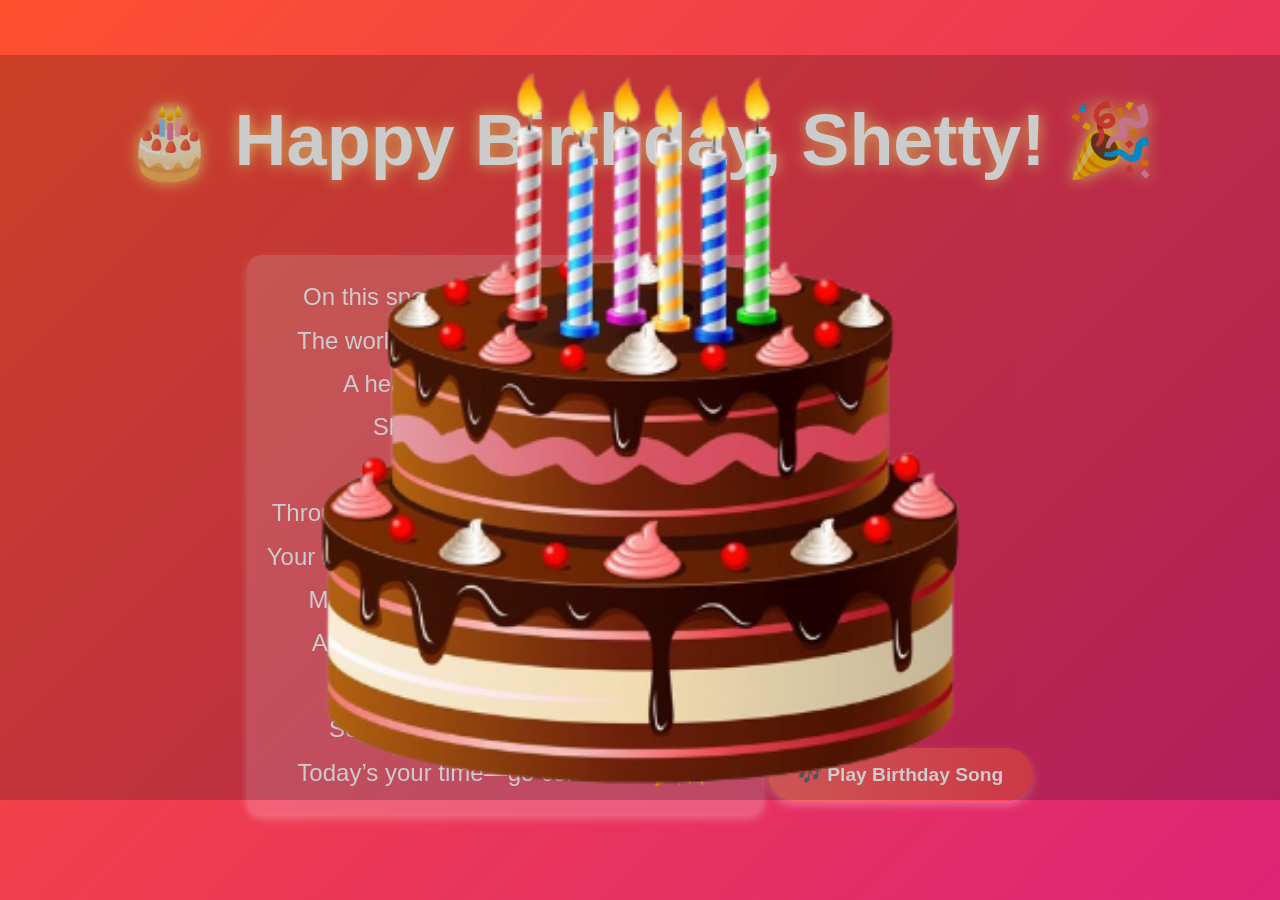
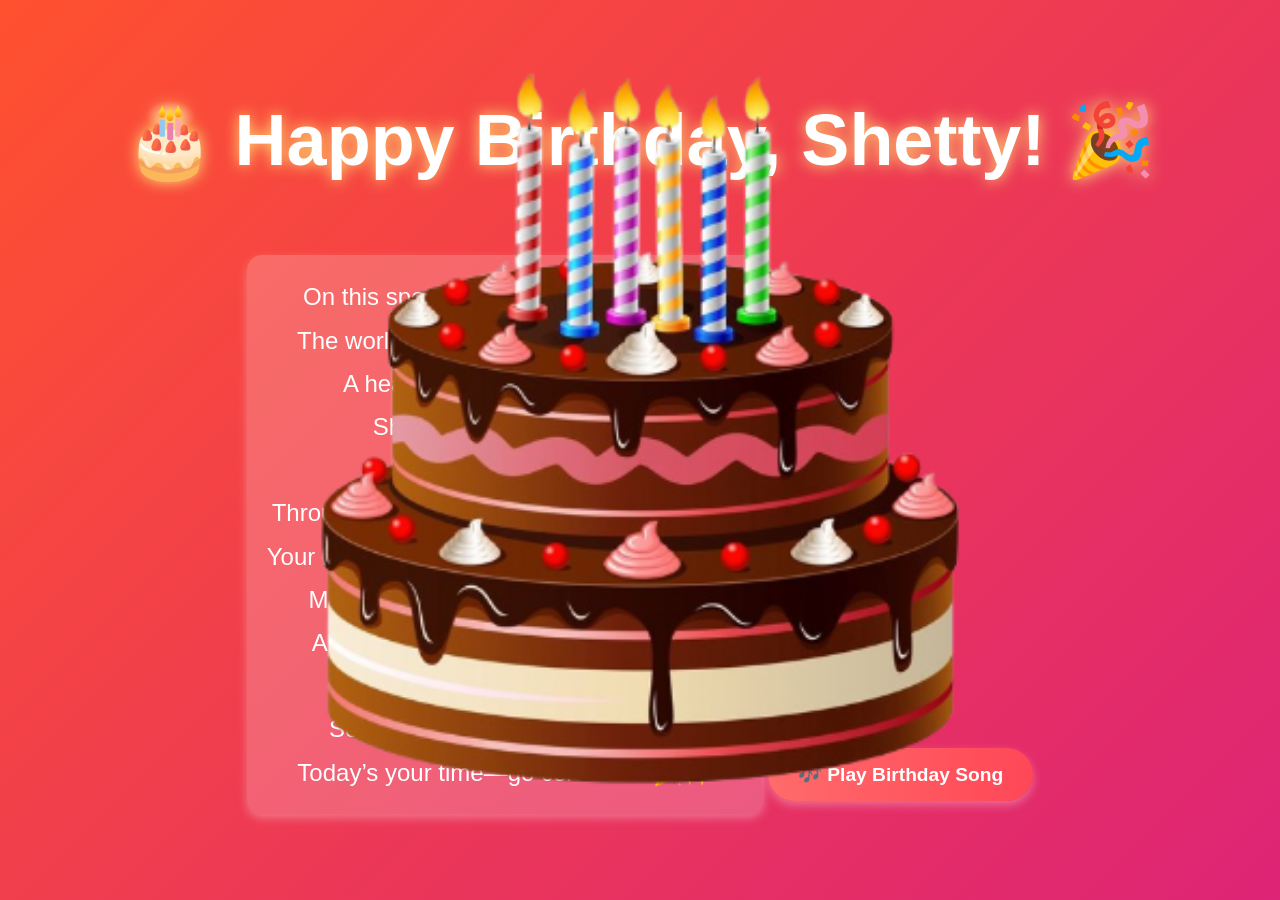
Before and after one commit to pkarthikmohan/wishh, a plain HTML site: page index.html in a window 1280 px wide. Drawn offline with Linux system fonts and the light colour scheme.

Commit message:
Update index.html

```diff
--- a/index.html
+++ b/index.html
@@ -81,7 +81,7 @@
             text-align: center;
             z-index: 1000;
             width: 100%;
-            background: rgba(0, 0, 0, 0.2);
+            background: rgba(0, 0, 0, 0);
             padding: 10px 0;
         }
 
```
